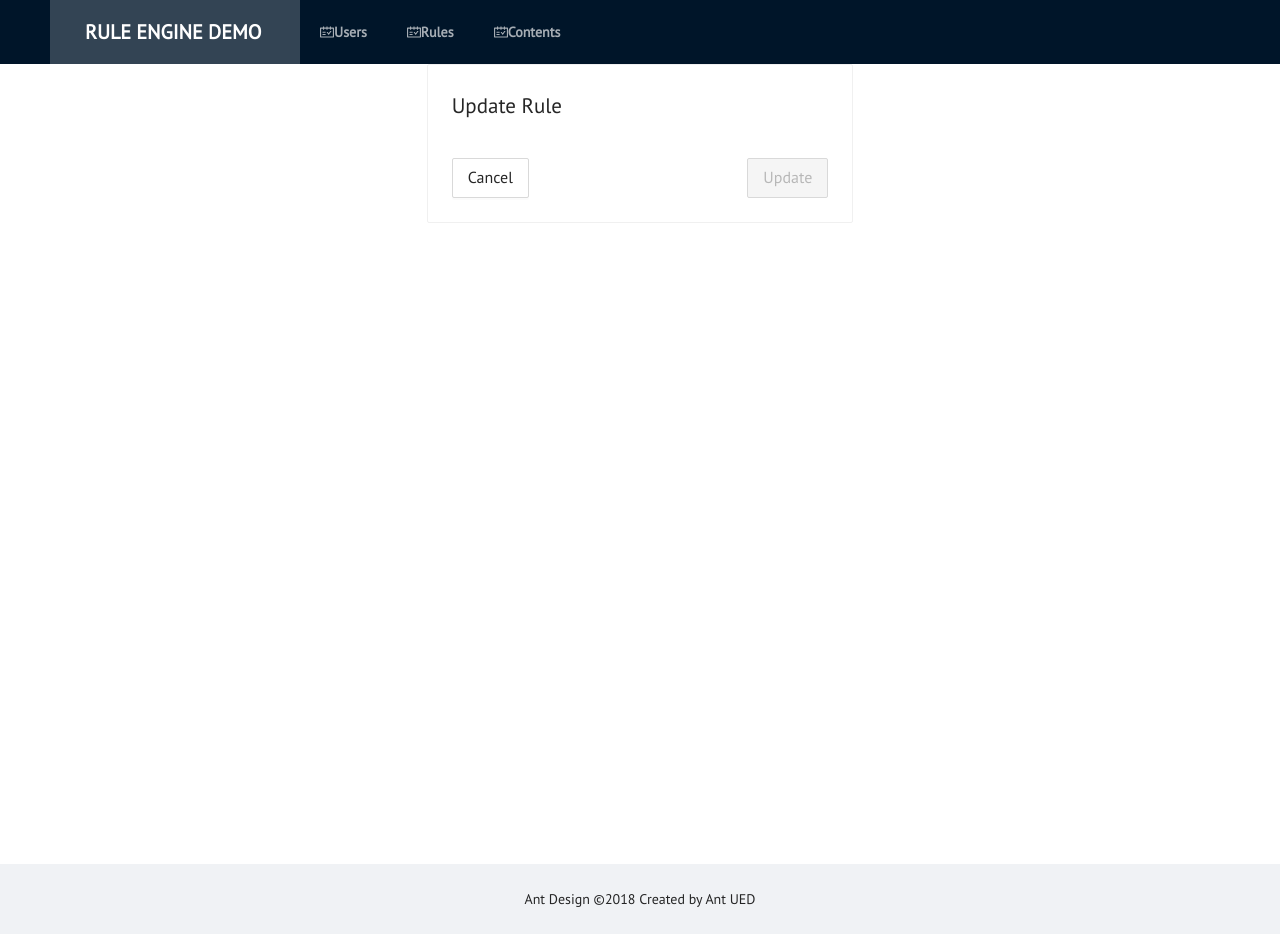
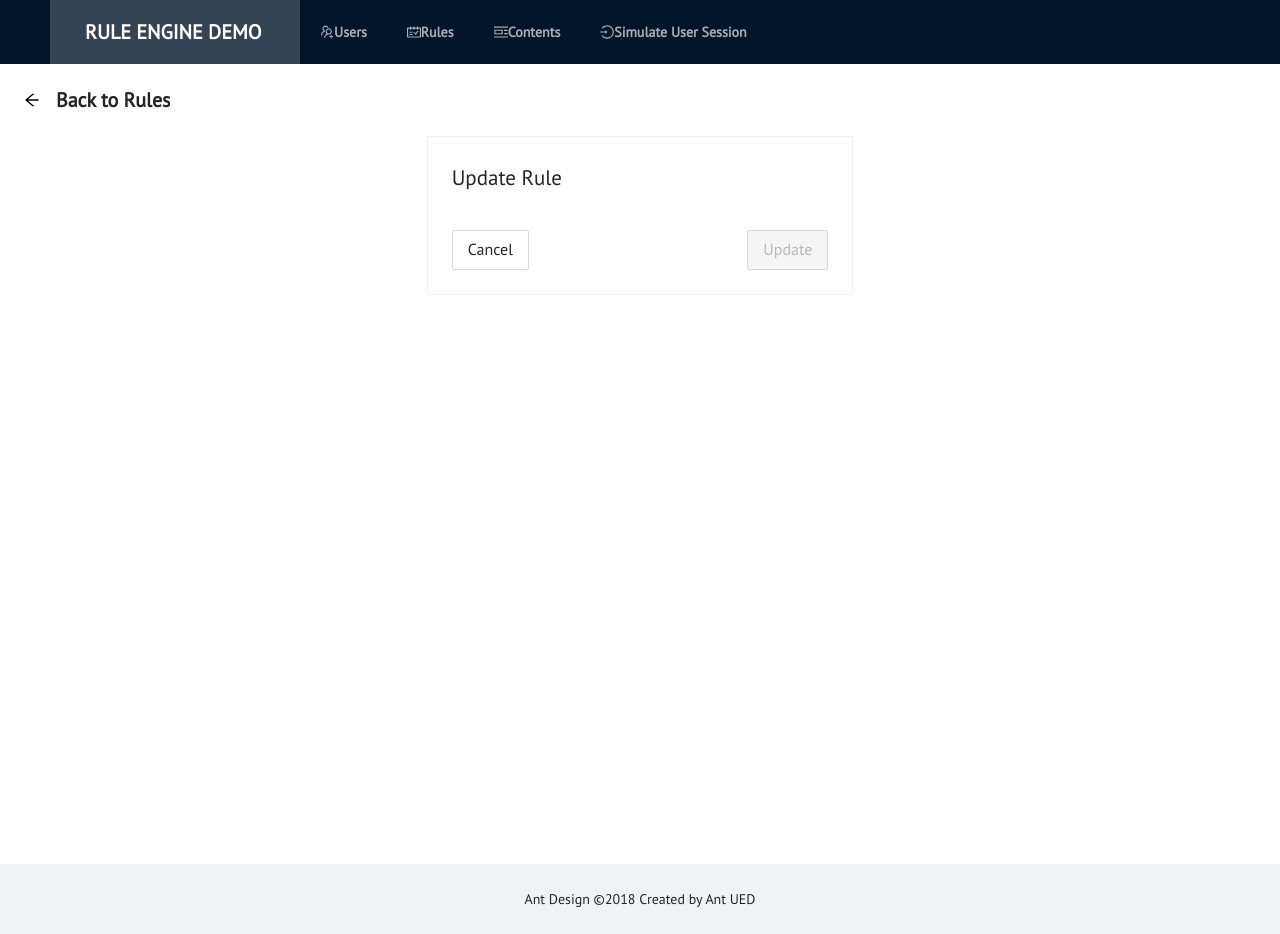
Before and after one commit to rahulbhooteshwar/rule-engine-demo-client, a React (Create React App) app: page /rules/update/1 in a window 1280 px wide. Built offline with nearby package versions, Linux system fonts and the light colour scheme; no server answers.

Commit message:
more changes

```diff
--- a/src/App.js
+++ b/src/App.js
@@ -1,7 +1,7 @@
 import React from 'react';
-import { Layout, Menu } from 'antd';
-import { ScheduleOutlined } from '@ant-design/icons';
-import { NavLink, useLocation, Route, Switch, Redirect } from 'react-router-dom';
+import { Layout, Menu, Result, Button } from 'antd';
+import { ScheduleOutlined, UsergroupAddOutlined, LoginOutlined, PicLeftOutlined } from '@ant-design/icons';
+import { NavLink, useLocation, Route, Switch, Redirect, Link } from 'react-router-dom';
 import Rules from './pages/Rules';
 import CreateUpdateRule from './pages/CreateUpdateRule';
 import Users from './pages/Users';
@@ -16,11 +16,13 @@ function App() {
   return (
     <Layout className="layout">
       <Header>
-        <div className="logo" >RULE ENGINE DEMO</div>
+        <Link to="/">
+          <div className="logo" >RULE ENGINE DEMO</div>
+        </Link>
         <Menu theme="dark" mode="horizontal" selectedKeys={[location.pathname,]}>
           <Menu.Item key="/users">
             <NavLink to="/users">
-              <ScheduleOutlined />
+              <UsergroupAddOutlined />
               <strong>Users</strong>
             </NavLink>
           </Menu.Item>
@@ -32,8 +34,14 @@ function App() {
           </Menu.Item>
           <Menu.Item key="/contents">
             <NavLink to="/contents">
-              <ScheduleOutlined />
+              <PicLeftOutlined />
               <strong>Contents</strong>
+            </NavLink>
+          </Menu.Item>
+          <Menu.Item key="/simulate">
+            <NavLink to="/simulate">
+              <LoginOutlined />
+              <strong>Simulate User Session</strong>
             </NavLink>
           </Menu.Item>
         </Menu>
@@ -41,8 +49,16 @@ function App() {
       <Content>
         <div style={{ backgroundColor: 'white', minHeight: '100vh' }}>
           <Switch>
+            <Route path="/simulate">
+              <Result
+                status="500"
+                title="Working on It"
+                subTitle="Sit back & Relax, this feature will be added soon"
+                extra={<Link to="/"><Button type="primary">Back Home</Button></Link>}
+              />
+            </Route>
             <Route path="/contents/:_id">
-              <ConfigureContentRules/>
+              <ConfigureContentRules />
             </Route>
             <Route path="/contents">
               <Contents />
--- a/src/pages/ConfigureContentRules.js
+++ b/src/pages/ConfigureContentRules.js
@@ -76,7 +76,7 @@ const ConfigureContentRules = () => {
       <PageHeader
         className="site-page-header"
         onBack={() => history.push('/contents')}
-        title="Configure Rules"
+        title="Back"
         subTitle="Manage rules associated with content"
       />
 
--- a/src/pages/CreateUpdateRule.js
+++ b/src/pages/CreateUpdateRule.js
@@ -1,6 +1,6 @@
 import React, { useEffect, useState } from 'react'
 import Axios from 'axios'
-import { message, Row, Col, Card, Space, Button, Spin } from 'antd';
+import { message, Row, Col, Card, Space, Button, Spin, PageHeader } from 'antd';
 import CreateUpdateRuleForm from '../components/CreateUpdateRuleForm';
 import { useHistory, useParams } from 'react-router';
 
@@ -177,6 +177,13 @@ const CreateUpdateRule = () => {
   }
 
   return (
+    <>
+      <PageHeader
+        className="site-page-header"
+        onBack={() => history.push('/rules')}
+        title="Back to Rules"
+      />
+
       <Row>
         <Col flex="1"></Col>
         <Col flex="1">
@@ -206,6 +213,7 @@ const CreateUpdateRule = () => {
         </Col>
         <Col flex="1"></Col>
       </Row>
+    </>
   )
 }
 
--- a/src/pages/CreateUpdateUser.js
+++ b/src/pages/CreateUpdateUser.js
@@ -1,7 +1,7 @@
 import React, { useEffect, useState } from 'react'
 import { useParams, useHistory } from 'react-router'
 import Axios from 'axios'
-import { message, Row, Col, Card, Skeleton, Button, Space, Spin } from 'antd'
+import { message, Row, Col, Card, Skeleton, Button, Space, Spin, PageHeader } from 'antd'
 import CreateUpdateUserForm from '../components/CreateUpdateUserForm'
 
 const CreateUpdateUser = () => {
@@ -57,11 +57,16 @@ const CreateUpdateUser = () => {
   }
   return (
     <>
+      <PageHeader
+        className="site-page-header"
+        onBack={() => history.push('/users')}
+        title="Users"
+      />
       <Row>
         <Col span={8} />
         <Col span={8}>
           <Card bordered>
-            <h2>{_id? 'Update User' : 'Create User'}</h2>
+            <h2>{_id ? 'Update User' : 'Create User'}</h2>
             {!loading
               ? <>
                 <Spin size="large" spinning={submitting}>
@@ -79,7 +84,7 @@ const CreateUpdateUser = () => {
                     <Button onClick={() => { history.push('/users') }} size="large" >Cancel</Button>
                   </Space>
                   <Space style={{ float: 'right' }}>
-                    <Button disabled={!name || !region || !country || !market || !issuerSegmentation || !lang} onClick={handleSubmit} size="large" type="primary">{_id? 'Update' : 'Create'}</Button>
+                    <Button disabled={!name || !region || !country || !market || !issuerSegmentation || !lang} onClick={handleSubmit} size="large" type="primary">{_id ? 'Update' : 'Create'}</Button>
                   </Space>
                 </Spin>
               </>
```
Lines whose indentation alone changed are shown as unchanged.
